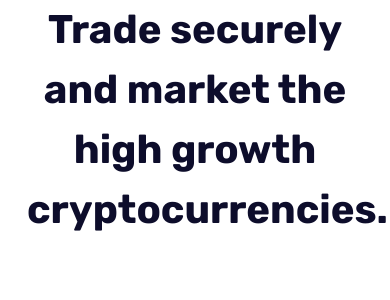
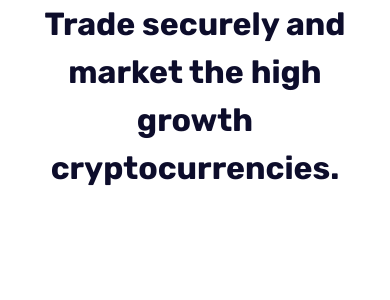
Before and after one commit to xeuxdev/crappo-cryptocurrency-website-challenge, a Next.js app: page /CryptoCurrencyList in a window 390 px wide. Shown: the top 300 px of the page. Built offline with nearby package versions, Linux system fonts and the light colour scheme.

Commit message:
created cryptocard component moved card to cryptocard component

```diff
--- /dev/null
+++ b/components/CryptoCard.tsx
@@ -0,0 +1,25 @@
+import Image from "next/image"
+type Props = {}
+
+const CryptoCard = (props: Props) => {
+  return (
+    <div className="flex items-center flex-col w-full sm:w-[370px] h-[433px] rounded-2xl hover:bg-secondary px-6 py-12 duration-200 cursor-pointer group">
+      {/* icon */}
+      <div className="w-20 h-20 relative mb-12">
+        <Image src={"/assets/bitcon.png"} alt="bitcoin" layout="fill" />
+      </div>
+      {/* tag */}
+      <div className="w-[160px] h-12 space-x-2 flex items-center">
+        <p className="text-h3 text-primary group-hover:text-white">Bitcoin</p>
+        <p className="text-body_st_md text-gray_4 group-hover:text-gray_3">
+          BTC
+        </p>
+      </div>
+      <p className="text-body_sm_rg text-center text-gray_3 group-hover:text-gray_4">
+        Digital currency in which a record of transactions is maintained.
+      </p>
+    </div>
+  )
+}
+
+export default CryptoCard
--- a/pages/CryptoCurrencyList.tsx
+++ b/pages/CryptoCurrencyList.tsx
@@ -1,12 +1,17 @@
-type Props = {}
+import Image from "next/image"
+import CryptoCard from "../components/CryptoCard"
 
-const CryptoCurrencyList = (props: Props) => {
+const CryptoCurrencyList = () => {
   return (
     <section className="min-h-[617px] container px-5 md:px-7 xl:px-0">
-      <div className="heading text-center max-w-[741px] mx-auto">
-        <h4 className="text-h2 text-primary ">
+      <div className="heading text-center max-w-[741px] mx-auto mb-16">
+        <h4 className="text-h3 sm:text-h2 text-primary ">
           Trade securely and market the high growth cryptocurrencies.
         </h4>
+      </div>
+
+      <div className="grid place-items-center grid-cols-1 md:grid-cols-2 lg:grid-cols-3 gap-11">
+        {/* bitcoin */}
       </div>
     </section>
   )
```
